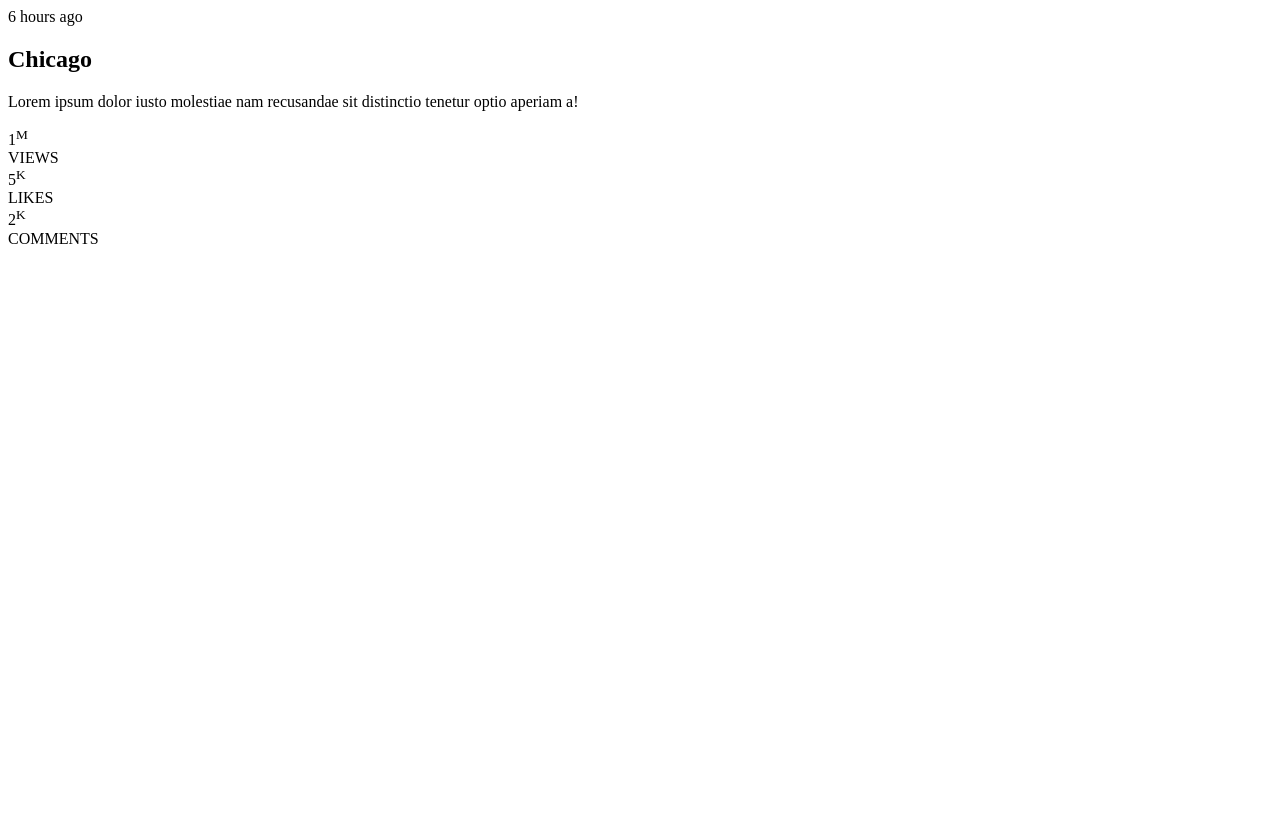
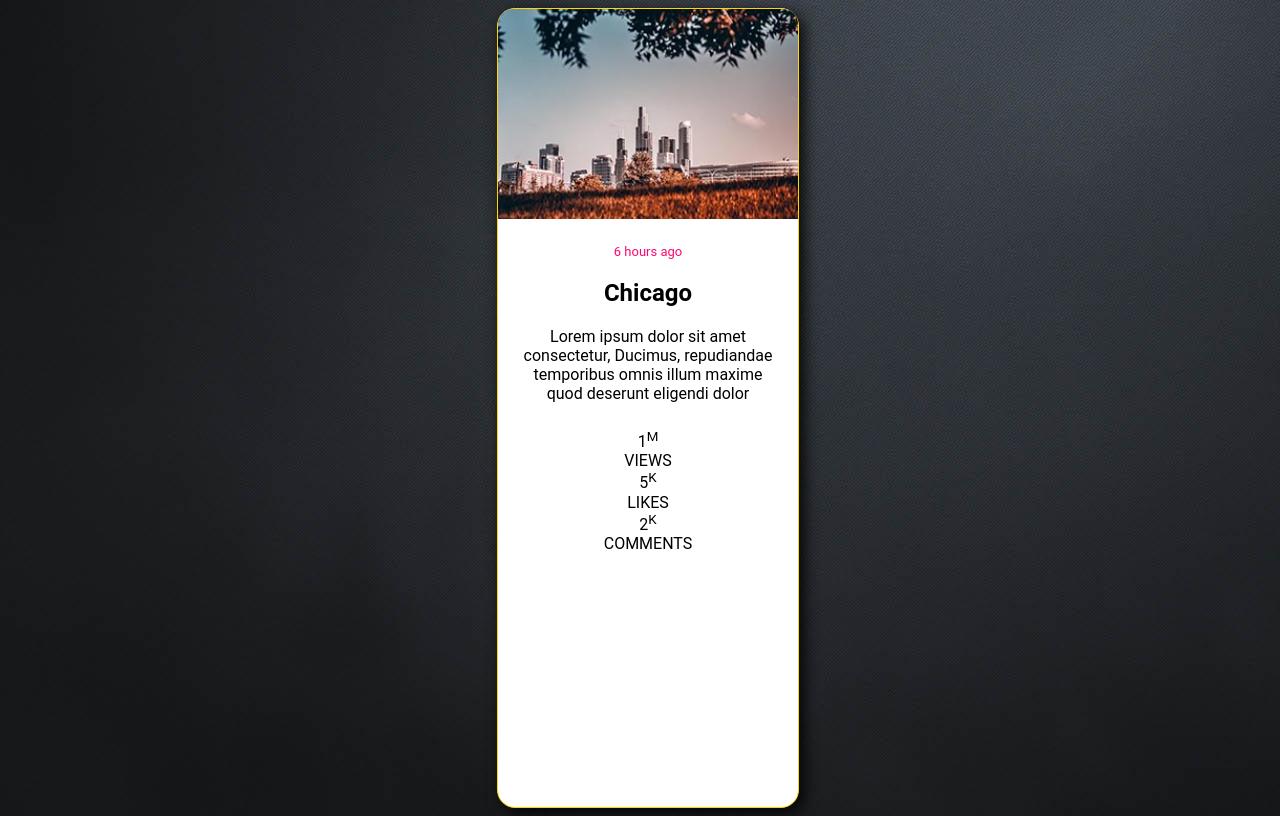
Before and after one commit to georgekj98/RPG-Hover-Card, a plain HTML site: page index.html in a window 1280 px wide. Drawn offline with Linux system fonts and the light colour scheme.

Commit message:
stylesheet in progress

```diff
--- a/index.html
+++ b/index.html
@@ -4,16 +4,17 @@
     <meta http-equiv="X-UA-Compatible" content="IE=edge">
     <meta name="viewport" content="width=device-width, initial-scale=1.0">
     <title>Hover card</title>
+    <link rel="stylesheet" href="style.css">
 </head>
 <body>
-    <div class="card container">
-        <div class="img"></div>
-        <div class="content">
+    <div class="card">
+        <div class="card-img"></div>
+        <div class="card-content">
             <span class="date">6 hours ago</span>
             <h2>Chicago</h2>
-            <p>Lorem ipsum dolor iusto molestiae nam recusandae sit distinctio tenetur optio aperiam a!</p>
+            <p>Lorem ipsum dolor sit amet consectetur, Ducimus, repudiandae temporibus omnis illum maxime quod deserunt eligendi dolor</p>
         </div>
-        <div class="footer">
+        <div class="card-footer">
             <div class="stat">
                 <div class="views">1<sup>M</sup></div>
                 <div class="type">VIEWS</div>
--- /dev/null
+++ b/style.css
@@ -0,0 +1,47 @@
+body{
+    width: 100vw;
+    height: 100vh;
+    display: flex;
+    align-content: center;
+    justify-content: center;
+    background: url("images/background.jpg");
+    overflow: hidden;
+}
+
+.card{
+    display: grid;
+    grid-template-columns: 300px;
+    grid-template-rows: 210px 210px 80px;
+    grid-template-areas: "image" "content" "footer";
+
+    border: 1px solid gold;
+    border-radius: 18px;
+    background: white;
+    text-align: center;
+    font-family: roboto;
+    box-shadow: 5px 5px 15px rgba(0,0,0,0.9);
+
+
+}
+
+.card-img{
+    background: url('images/img1.jpg');
+    grid-area: image;
+    border-top-right-radius: 15px ;
+    border-top-left-radius: 15px ;
+    background-size: cover;
+}
+
+.card-content{
+    grid-area: content;
+    margin: 25px;
+}
+
+.card .date{
+    color: rgb(255, 7, 110);
+    font-size: 13px;
+}
+
+.card-footer{
+    grid-area: footer;
+}
```
